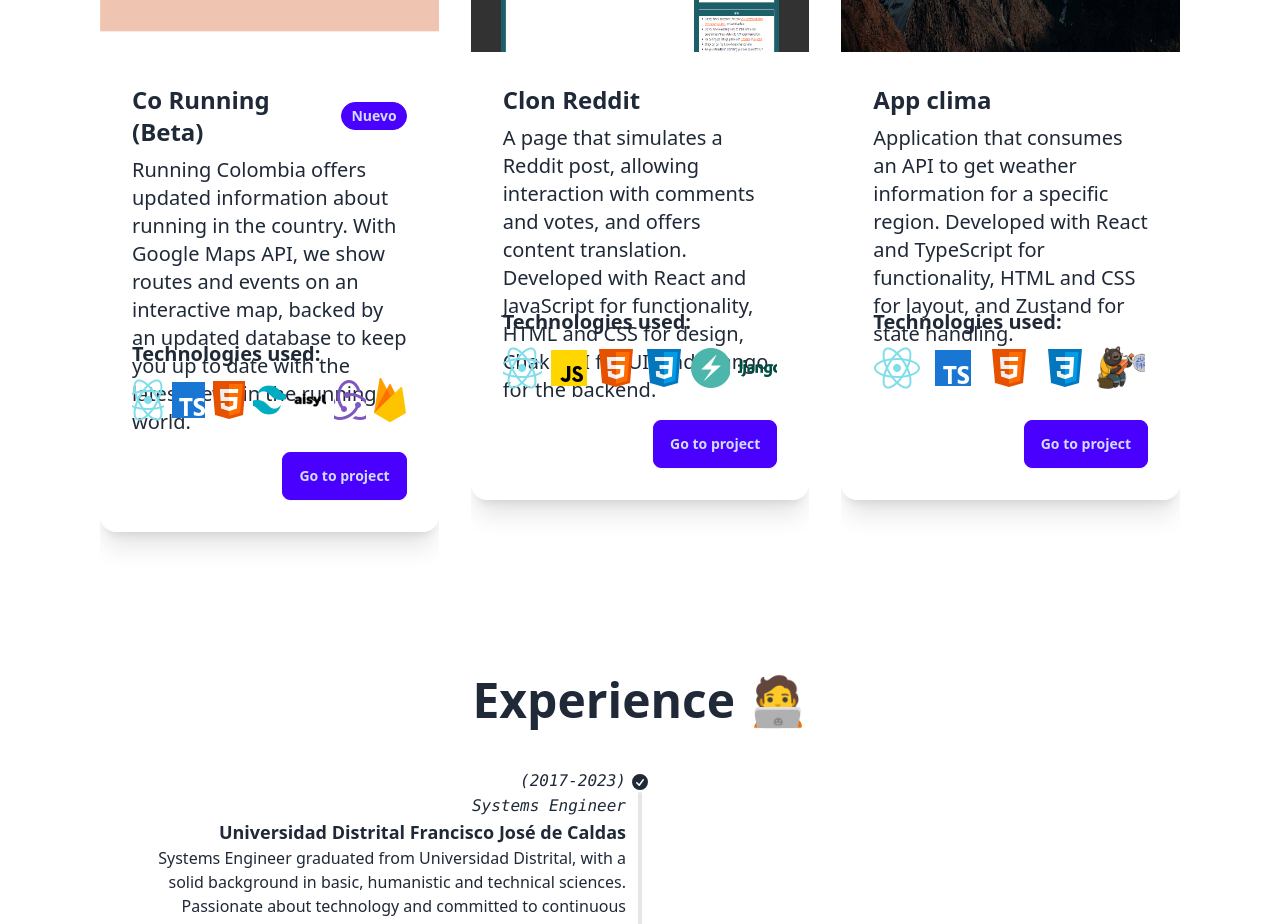
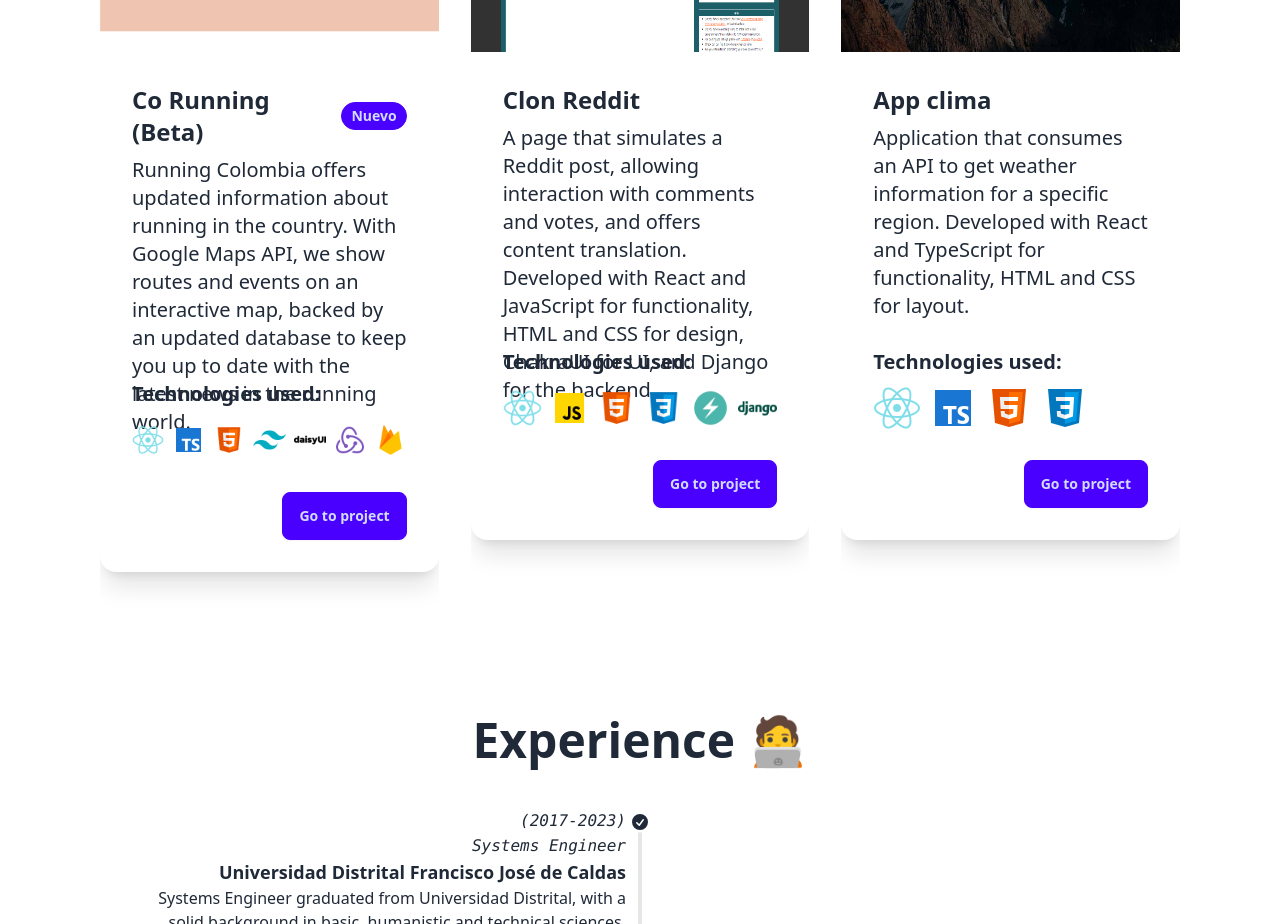
Before and after one commit to SantiagoMartinez99/PortfolioDavidMartinez, a React (Vite) app: page / in a window 1280 px wide. Shown: the part 1260-2184 px from the top of the page. Built offline with nearby package versions, Linux system fonts and the light colour scheme.

Commit message:
fixed: technologies used on weather app + fix myprojects card responsive view

```diff
--- a/src/components/MyProjects.tsx
+++ b/src/components/MyProjects.tsx
@@ -95,7 +95,7 @@ function MyProjects() {
                       </span>
                     )}
                   </h2>
-                  <p className="text-xl h-44">
+                  <p className="text-xl h-44 mb-10">
                     {currentLanguage === "en" ? project.descEng : project.desc}
                   </p>
                   <h4 className="text-xl font-bold">
@@ -111,7 +111,7 @@ function MyProjects() {
                           <img
                             src={tech?.image}
                             alt={tech?.name}
-                            className="h-12 w-12 object-cover"
+                            className="h-12 w-12 object-contain"
                           />
                         </a>
                       );
--- a/src/data/db.ts
+++ b/src/data/db.ts
@@ -43,8 +43,8 @@ export const db: Project[] = [
     image: weatherProject,
     desc: "Aplicación que consume una API para obtener información climática de una región específica. Desarrollada con React y TypeScript para la funcionalidad, HTML y CSS para el diseño, y Zustand para el manejo del estado.",
     descEng:
-      "Application that consumes an API to get weather information for a specific region. Developed with React and TypeScript for functionality, HTML and CSS for layout, and Zustand for state handling.",
-    techUsed: ["React", "TS", "HTML", "CSS", "Zustand"],
+      "Application that consumes an API to get weather information for a specific region. Developed with React and TypeScript for functionality, HTML and CSS for layout.",
+    techUsed: ["React", "TS", "HTML", "CSS"],
     link: "https://github.com/SantiagoMartinez99/clima-react-typescript",
   },
   {
```
